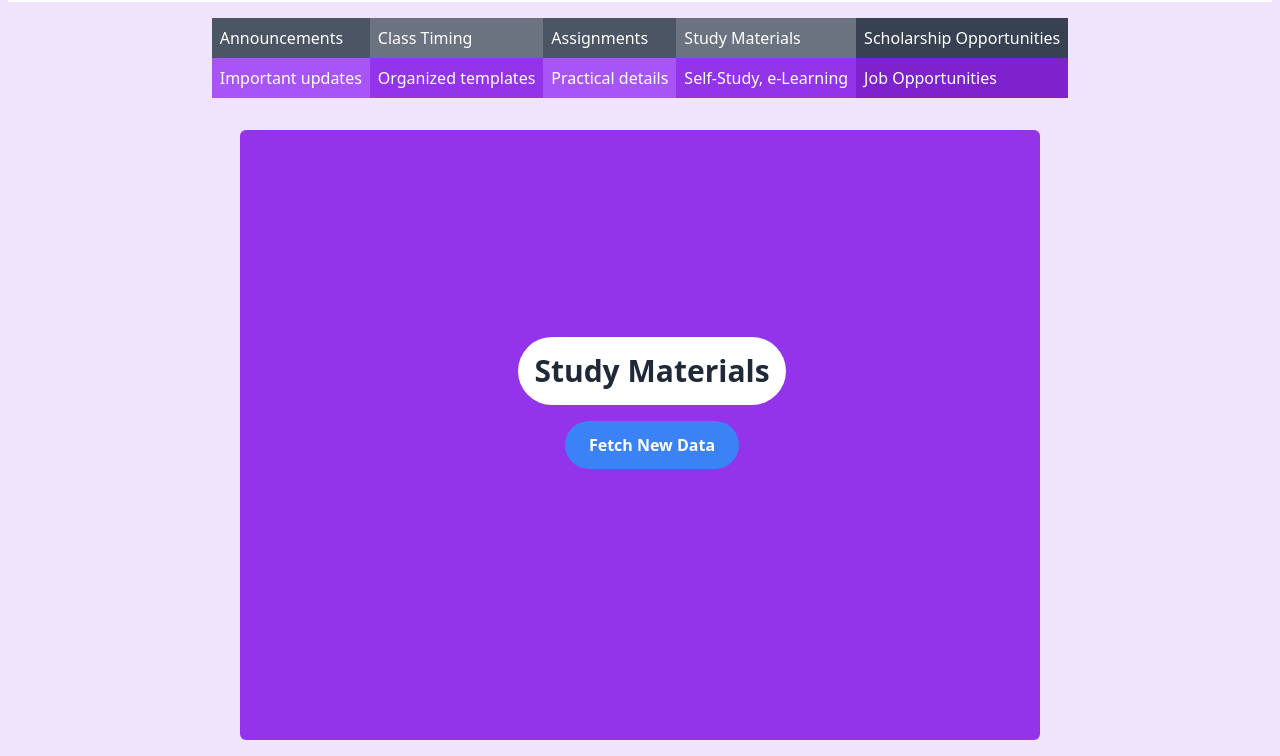
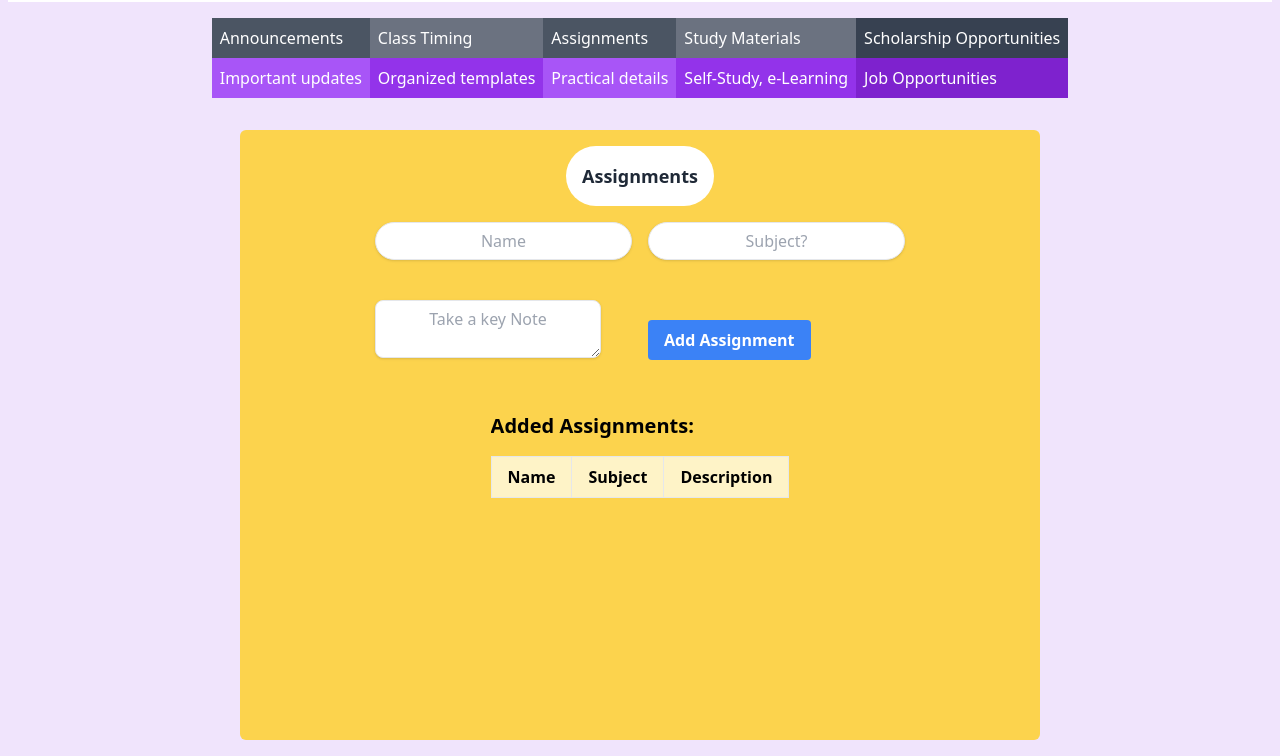
Before and after one commit to SamirKhan21860/LearnTogether, a Flask app: page / in a window 1280 px wide. Shown: the part 102-858 px from the top of the page. Run offline with Flask 3, Linux system fonts and the light colour scheme; a user stored in the database is signed in; data comes from the database, SQL or seed files in the repository; data that the repository does not hold is empty; some libraries are stand-ins or nearby versions.

Commit message:
adjustments are done, now moving to the class timing, announcements, Classes nav, Exams, Messages, user, settings and then review(check Fact) readme.md and so on

```diff
--- a/templates/index.html
+++ b/templates/index.html
@@ -41,21 +41,21 @@ Results
             <div id="page-announcements"
                 class="page p-4 m-4 bg-purple-300 rounded-md flex items-start justify-center hidden">
                 <div class="p-4 bg-white rounded-full text-center">
-                    <h2 class="title">Announcements</h2>
+                    <h2 class="title text-lg font-bold text-gray-800">Announcements</h2>
                 </div>
             </div>
 
             <div id="page-classTiming"
                 class="page p-4 m-4 bg-purple-400 rounded-md flex items-start justify-center hidden">
                 <div class="p-4 bg-white rounded-full text-center">
-                    <h2>Class Timing</h2>
+                    <h2 class="text-lg font-bold text-gray-800">Class Timing</h2>
                 </div>
             </div>
 
             <div id="page-assignments"
-                class="page p-4 m-4 bg-amber-300 rounded-md overflow-y-auto flex flex-col items-center justify-center hidden">
-                <div class="p-4 mt-10 bg-white rounded-full text-center">
-                    <h2>Assignments</h2>
+                class="page p-4 m-4 bg-amber-300 rounded-md flex flex-col items-center justify-start">
+                <div class="p-4 bg-white rounded-full text-center">
+                    <h2 class="text-lg font-bold text-gray-800">Assignments</h2>
                 </div>
 
                 <!-- Assignment Form -->
@@ -84,7 +84,7 @@ Results
 
 
             <!-- Display Added Assignments -->
-            <div class="mt-8">
+            <div class="mt-8 overflow-auto">
                 <h3 class="text-xl font-bold mb-4">Added Assignments:</h3>
                 <table class="min-w-full table-auto bg-amber-100">
                     <thead>
@@ -109,12 +109,12 @@ Results
         </div>
 
         <!-- Study Materials -->
-        <div id="page-studyMaterials" class="page pl-6 m-4 bg-purple-600 rounded-md flex flex-col items-center justify-center">
-            <div class="p-4 bg-white rounded-full text-center">
-                <h2 class="text-3xl font-bold text-gray-800">Study Materials</h2>
+        <div id="page-studyMaterials" class="page pl-6 m-4 bg-purple-600 rounded-md flex flex-col items-center justify-start hidden">
+            <div class="p-4 my-4 bg-white rounded-full text-center">
+                <h2 class="text-lg font-bold text-gray-800">Study Materials</h2>
             </div>
             <button id="fetchStudyMaterialsButton" class="mt-4 px-6 py-3 bg-blue-500 text-white font-bold rounded-full hover:bg-blue-700 focus:outline-none focus:shadow-outline">Fetch New Data</button>
-            <div id="study-cards" class="grid grid-cols-1 sm:grid-cols-2 lg:grid-cols-3 gap-4 mx-auto mt-8 mb-8">
+            <div id="study-cards" class="overflow-auto grid grid-cols-1 sm:grid-cols-2 lg:grid-cols-3 gap-4 mx-auto mt-8 mb-8">
                 <!-- STUDY_CARDS will be ADDED HERE WHEN DOM LOADS CONTENT -->
             </div>
         </div>
@@ -123,7 +123,7 @@ Results
         <div id="page-scholarshipOpportunities"
             class="page p-4 m-4 bg-purple-700 rounded-md flex flex-col items-center justify-start hidden">
             <div class="p-4 bg-white rounded-full w-auto text-center">
-                <h2>Opportunities</h2>
+                <h2 class="text-lg font-bold text-gray-800">Opportunities</h2>
             </div>
             <div class="serach ml-16 mt-2" id="search">
                 <form id="jobSearchForm">
```
Also changed, not shown: 1 other file.
